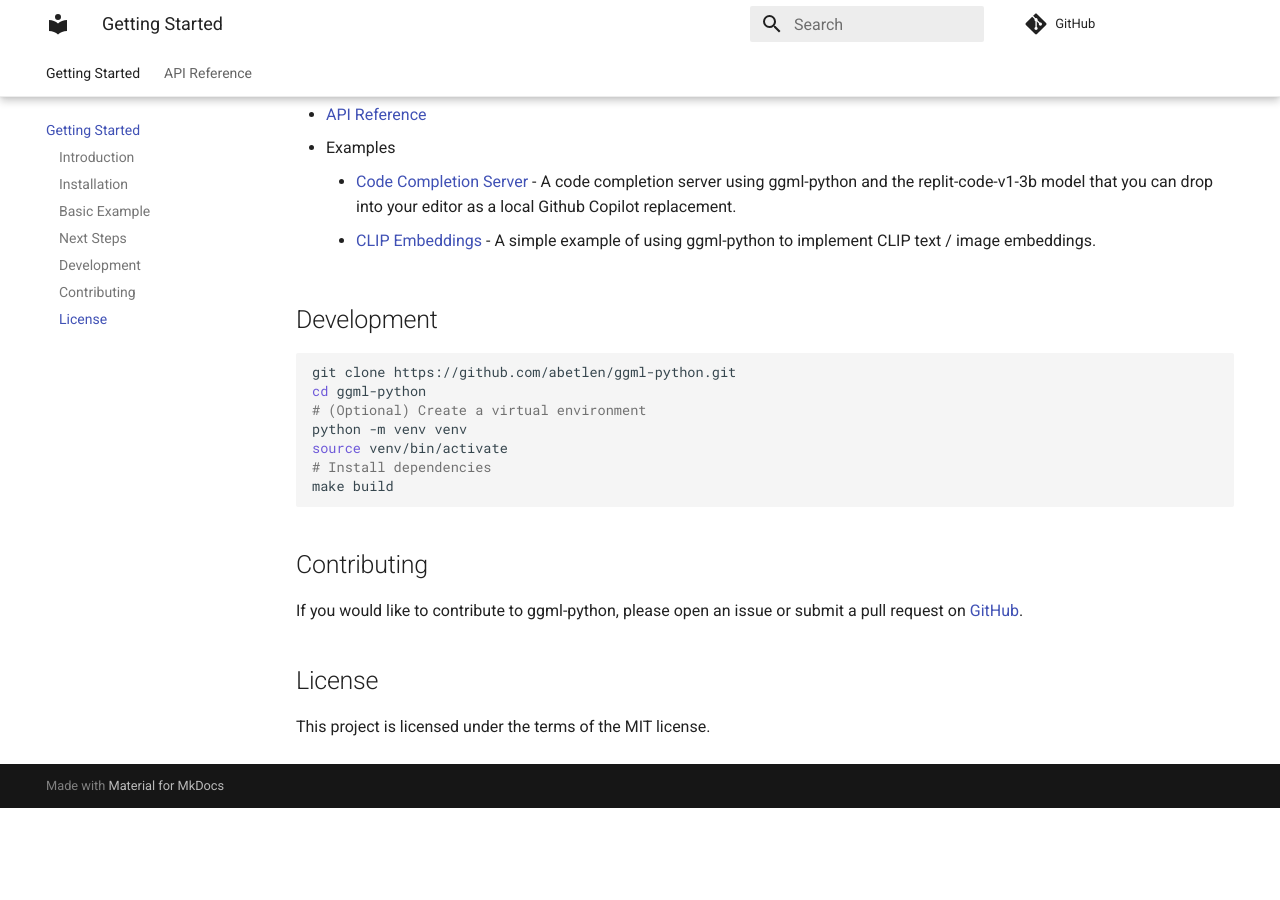
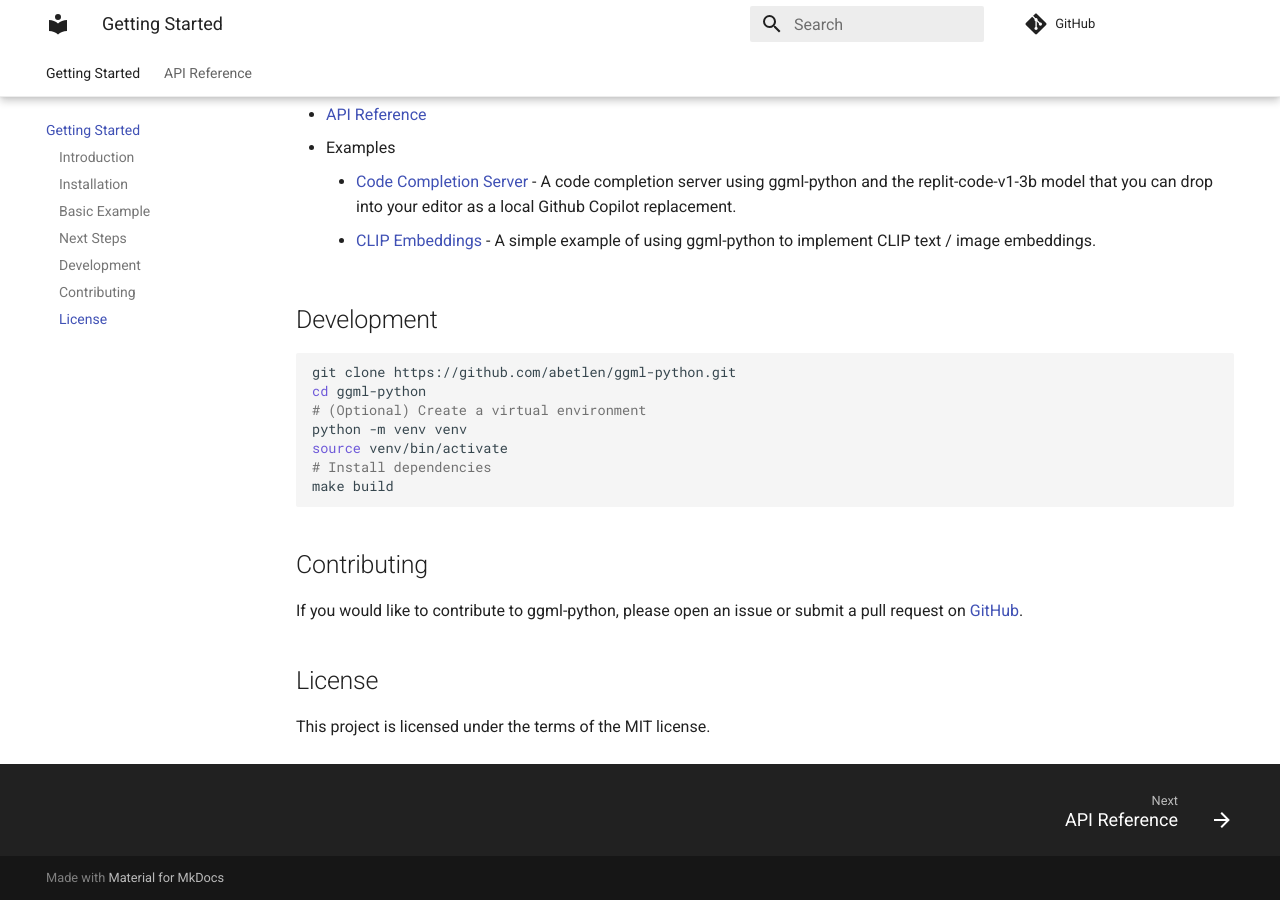
Before and after one commit to abetlen/ggml-python, an MkDocs documentation site: the page built from docs/index.md, in a window 1280 px wide and 900 px high, scrolled down 1803 px. Built offline with MkDocs 1.6.1 and Material for MkDocs 9.7.7, drawn with Linux system fonts in a browser that asks for light colours; comment, search, counter and statistics services are not loaded; before the commit the page ends 2611 px from its top, so only the background shows below that.

Commit message:
Add footer and social card to docs

```diff
--- a/mkdocs.yml
+++ b/mkdocs.yml
@@ -9,6 +9,7 @@
     - navigation.tabs
     - navigation.tabs.sticky
     - toc.integrate
+    - navigation.footer
 
 plugins:
   - mkdocstrings:
@@ -25,6 +26,7 @@
             - https://docs.python.org/3/objects.inv
             - https://numpy.org/doc/stable/objects.inv
   - search
+  - social
 
 markdown_extensions:
   - pymdownx.superfences
```
